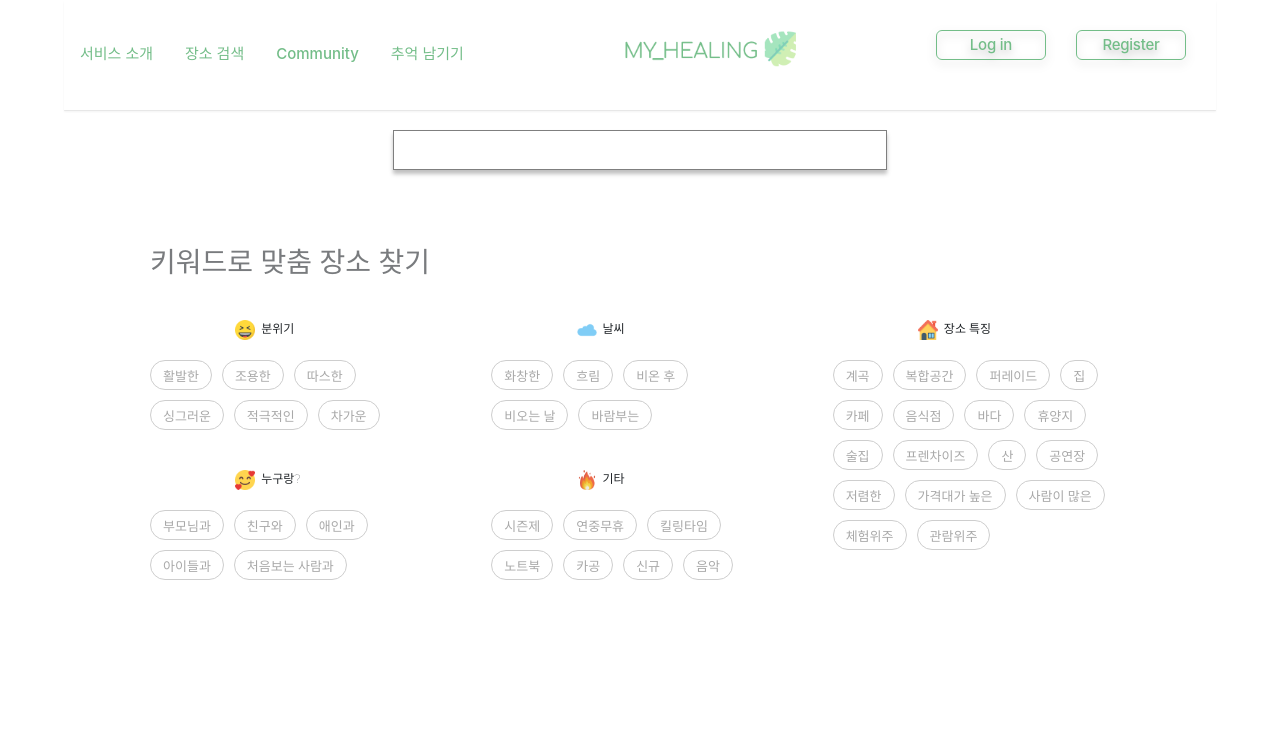
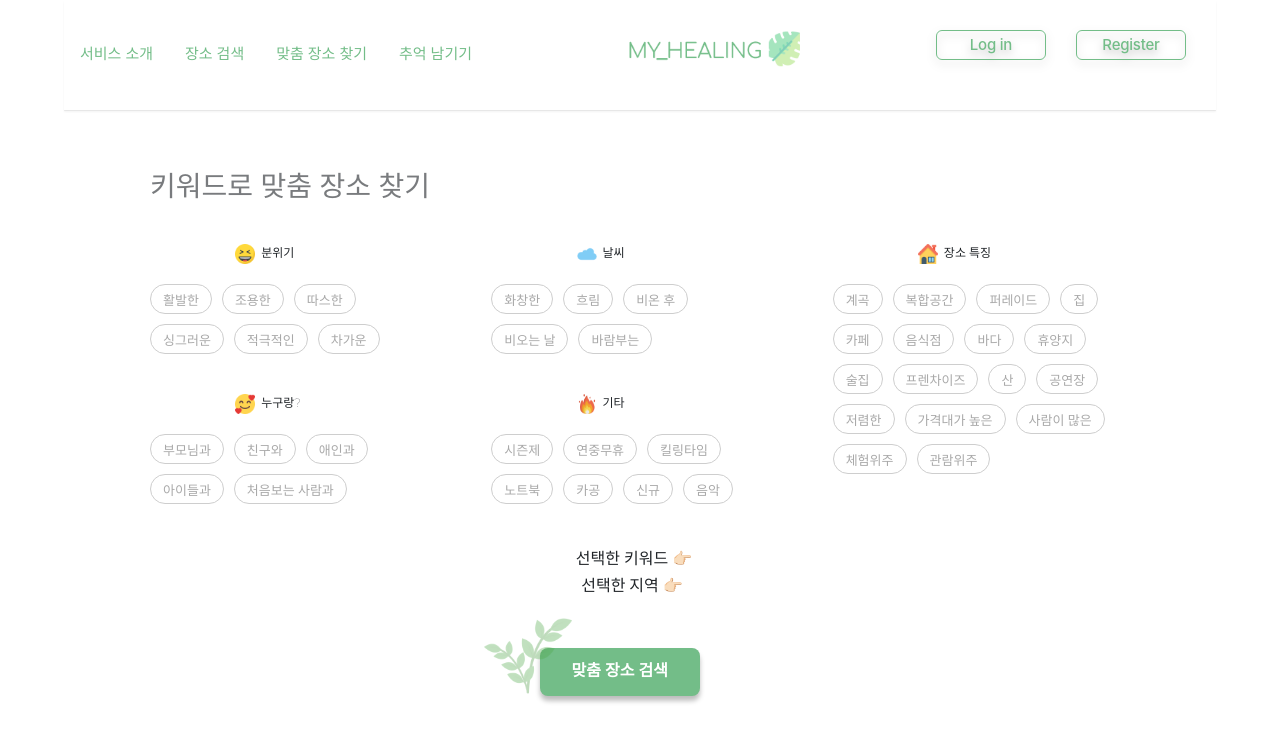
Before and after one commit to Likelion-at-SMWU-10th/MYHEALING-Client, a React (Create React App) app in the folder myhealing_client/: page /searchplace in a window 1280 px wide. Shown: the top 742 px of the page. Built offline with nearby package versions, Linux system fonts and the light colour scheme; a web font is replaced by a local one.

Commit message:
[KSM] 검색하기 화면 분리 및 UI 수정
[KSM] 검색하기 화면 분리 및 UI 수정
+ 회원가입 페이지 사진 없을 경우도 올라가도록 수정

```diff
--- a/myhealing_client/src/App.js
+++ b/myhealing_client/src/App.js
@@ -17,6 +17,7 @@ import MyPage from "./page/myPage/MyPage";
 import IntroPage from "./page/intro/IntroPage";
 import SearchPlaceByGu from "./page/map/SearchPlaceByGu";
 import Register from "./page/login/Register";
+import SearchPlaceByInput from "./page/map/SearchPlaceByInput";
 
 const apiUrl = "http://127.0.0.1:8000/";
 const App = () => {
@@ -58,6 +59,8 @@ const App = () => {
         ></Route>
         <Route path="/searchlist" element={<SearchList />}></Route>
         <Route path="/searchplacebygu" element={<SearchPlaceByGu />}></Route>
+        <Route path="/searchplacebyinput" element={<SearchPlaceByInput />}></Route>
+
       </Route>
     </Routes>
   );
--- a/myhealing_client/src/page/Menbar.js
+++ b/myhealing_client/src/page/Menbar.js
@@ -13,13 +13,13 @@ const Menubar = () => {
           </a>
         </li>
         <li className="nav-item">
-          <a className="nav-link active" href="./searchplacebygu">
+          <a className="nav-link active" href="./searchplacebyinput">
             장소 검색
           </a>
         </li>
         <li className="nav-item">
-          <a className="nav-link active" href="#">
-            Community
+          <a className="nav-link active" href="./searchplacebygu">
+            맞춤 장소 찾기
           </a>
         </li>
         <li className="nav-item">
--- a/myhealing_client/src/page/login/Register.js
+++ b/myhealing_client/src/page/login/Register.js
@@ -51,13 +51,18 @@ const Register = () => {
         const config = {
             header: { 'content-Type': 'multipart/form-data' }
         }
-        formData.append("profile_photo",selectedFile)
+        if(selectedFile) {
+            formData.append("profile_photo",selectedFile)
+        }
         formData.append("user_id",values.user_id)
         formData.append("password",values.password)
         formData.append("email",values.email)
         formData.append("nickname",values.nickname)
         formData.append("introduce",values.introduce)
 
+        for (let value of formData.values()) {
+            console.log(value);
+          }
 
         axios.post("http://127.0.0.1:8000/signup/", formData, config /*{
             user_id: user_id,
--- a/myhealing_client/src/page/map/SearchPlace.css
+++ b/myhealing_client/src/page/map/SearchPlace.css
@@ -15,7 +15,6 @@
 .chidden {
     width: 70%;
     height: 0%;
-    visibility: hidden;
 }
 
 .keywordicon {
--- a/myhealing_client/src/page/map/SearchPlace.js
+++ b/myhealing_client/src/page/map/SearchPlace.js
@@ -74,26 +74,9 @@ function SearchPlace() {
 
   return (
     <>
-      <div className={keyword ? "greensearch" : "whitesearch"}>
+      <div className="whitesearch">
 
-        <GuName text={state} >{state}</GuName>
-        <form onSubmit={() => searchFunction()}>
-          <input
-            className="input-group mb-3 topsearchbox"
-            onFocus={() => handleFocusColor("keyword")}
-            onBlur={() => handleBlurColor("keyword")}
-          ></input>
-        </form>
-        <Tags>
-          {tags.map(tag => (
-            <TagList tag={tag} key={tag}>
-              {tag}
-            </TagList>
-          ))}
-          {tagTrue ? <Reset onClick={resetTag}>x</Reset> : null}
-        </Tags>
-
-        <div className={keyword ? "container chidden" : "container"}>
+        <div className="container">
          <Inform text={"키워드로 맞춤 장소 찾기"} />
           <div className="row">
             <div className="col">
@@ -223,23 +206,22 @@ function SearchPlace() {
               </div>
             </div>
           </div>
-        </div>
 
-        <div className={keyword ? "container" : "container chidden"}>
-          <SerachSide>
-            <Title>검색 필터 설정</Title>
-            <SubTitle>모든 검색어/ 제목만 / 내용만</SubTitle>
-            <Option>[모든 검색어]</Option>
-            <Option>[제목만]</Option>
-            <Option>[내용만]</Option>
-            <img className="sampleImg" src="img/search/sampleimage.png" />
-          </SerachSide>
-          <SearchHistory onClick={() => searchFunction("동작구")}>동작구</SearchHistory>
-          <SearchHistory onClick={() => searchFunction("광화문")}>광화문</SearchHistory>
-          <SearchHistory onClick={() => searchFunction("용산구")}>용산구</SearchHistory>
-          <SearchHistory></SearchHistory>
-          <SearchHistory></SearchHistory>
-          <SearchHistory></SearchHistory>
+        <Tags>
+          <GuName>선택한 키워드 👉🏻&nbsp;&nbsp;&nbsp;</GuName>
+          {tags.map(tag => (
+            <TagList tag={tag} key={tag}>
+              {tag}
+            </TagList>
+          ))}
+          {tagTrue ? <Reset onClick={resetTag}>x</Reset> : null}
+        </Tags>
+        <GuName text={state} > 선택한 지역 👉🏻 &nbsp;&nbsp;&nbsp;{state}</GuName>
+
+          <BottomWrapper>
+            <LeafImg src={"/img/leaf.png"} />
+            <GuideBtn onClick={searchFunction}>맞춤 장소 검색</GuideBtn>
+          </BottomWrapper>
         </div>
       </div>
     </>
@@ -250,109 +232,13 @@ const GuName = styled.p`
   margin: 0 auto;
   font-family: "Montserrat";
   text-align: center;
+  margin-top: 3px;
+
+  maring-bottom: 20px;
+  vertical-align: middle;
+
 `;
 
-const SerachSide = styled.div`
-  box-sizing: border-box;
-
-  position: absolute;
-  width: 350px;
-  height: 407px;
-  left: 63px;
-  top: 172px;
-
-  background: rgba(255, 255, 255, 0.4);
-`;
-
-const Title = styled.div`
-  width: 316px;
-  height: 72px;
-
-  font-family: "Montserrat";
-  font-style: normal;
-  font-weight: 700;
-  font-size: 22px;
-  display: flex;
-  align-items: center;
-
-  color: #000000;
-  margin-left: 20px;
-
-  /* Inside auto layout */
-
-  flex: none;
-  order: 0;
-  flex-grow: 0;
-`;
-
-const SubTitle = styled.div`
-  width: 316px;
-  height: 64px;
-
-  font-family: "Montserrat";
-  font-style: normal;
-  font-weight: 500;
-  font-size: 14px;
-
-  display: flex;
-  align-items: center;
-
-  color: #000000;
-  margin-left: 20px;
-
-  flex: none;
-  order: 1;
-  flex-grow: 0;
-`;
-
-const Option = styled.button`
-  width: 265px;
-  height: 37px;
-
-  font-family: "Montserrat";
-  font-style: normal;
-  font-weight: 900;
-  font-size: 14px;
-  line-height: 25px;
-  /* or 179% */
-
-  display: flex;
-  align-items: center;
-
-  color: #000000;
-  margin-left: 20px;
-  background: rgba(255, 255, 255, 0.4);
-  border: 0px;
-
-  /* Inside auto layout */
-
-  flex: none;
-  order: 0;
-  flex-grow: 0;
-`;
-
-const SearchHistory = styled.button`
-  font-family: "Montserrat";
-  font-style: normal;
-  font-weight: 500;
-  font-size: 16px;
-  line-height: 50px;
-
-  top: 0px;
-  left: 400px;
-
-  display: flex;
-  justify-content: center;
-
-  color: #000000;
-
-  margin: 0 auto;
-  width: 470px;
-  height: 50px;
-  background: #ffffff;
-
-  border: 1px solid #e3e3e3;
-`;
 
 const Tags = styled.div`
   width: fit-content;
@@ -361,6 +247,7 @@ const Tags = styled.div`
 
   margin : 0 auto;
   flex-wrap: wrap;
+  margin-top:40px;
 `;
 
 
@@ -386,4 +273,42 @@ const Reset = styled.button`
   padding: 0.5rem;
 `;
 
+
+const BottomWrapper = styled.div`
+  margin-top:50px;
+
+  margin-bottom:70px;
+  display: flex;
+  flex-direction: row;
+  justify-content: center;
+  width: 100%;
+  height: 25%;
+`;
+
+const LeafImg = styled.img`
+  position: relative;
+  right: -2rem;
+  bottom: 2rem;
+  height: 5rem;
+  opacity: 0.7;
+  z-index: 1000;
+`;
+
+const GuideBtn = styled.button`
+  position: relative;
+  width: 10rem;
+  height: 3rem;
+  border: none;
+  border-radius: 0.5rem;
+  background-color: #73bd88;
+  font-family: "NotoSansKR";
+  font-size: 1rem;
+  font-style: normal;
+  font-weight: 600;
+  color: #ffffff;
+  box-shadow: 0 0.3rem 0.3rem 0 #bdbdbd;
+  margin-right: 8rem;
+  text-align: center;
+`;
+
 export default SearchPlace;
--- /dev/null
+++ b/myhealing_client/src/page/map/SearchPlaceByInput.js
@@ -0,0 +1,155 @@
+import React from 'react';
+import styled from "styled-components";
+import "./SearchPlace.css";
+import { useState } from "react";
+import { useNavigate, useLocation } from "react-router-dom";
+import axios from 'axios';
+
+const SearchPlaceByInput = () => {
+  const searchFunction = (value) => {
+    //event.preventDefault();
+   // navigate("/searchplacebyname");
+    navigate("/searchlist");
+
+    console.log('submit');
+    axios.get("http://127.0.0.1:8000/guide/")
+    .then(function (response) {
+         // response
+         console.log(response.data);
+    }).catch(function (error) {
+        // 오류발생시 실행
+    }).then(function() {
+        // 항상 실행
+    });
+  };
+
+    return (
+        <div className='greensearch'>
+            <div className="container">
+            <form onSubmit={() => searchFunction()}>
+                <input
+                    className="input-group mb-3 topsearchbox"
+                ></input>
+            </form>
+            <SerachSide>
+                <Title>검색 필터 설정</Title>
+                <SubTitle>모든 검색어/ 제목만 / 내용만</SubTitle>
+                <Option>[모든 검색어]</Option>
+                <Option>[제목만]</Option>
+                <Option>[내용만]</Option>
+                <img className="sampleImg" src="img/search/sampleimage.png" />
+            </SerachSide>
+            <SearchHistory onClick={() => searchFunction("동작구")}>동작구</SearchHistory>
+            <SearchHistory onClick={() => searchFunction("광화문")}>광화문</SearchHistory>
+            <SearchHistory onClick={() => searchFunction("용산구")}>용산구</SearchHistory>
+            <SearchHistory></SearchHistory>
+            <SearchHistory></SearchHistory>
+            <SearchHistory></SearchHistory>
+            </div>
+        </div>
+    );
+};
+
+const SerachSide = styled.div`
+  box-sizing: border-box;
+
+  position: absolute;
+  width: 350px;
+  height: 407px;
+  left: 63px;
+  top: 172px;
+
+  background: rgba(255, 255, 255, 0.4);
+`;
+
+const Title = styled.div`
+  width: 316px;
+  height: 72px;
+
+  font-family: "Montserrat";
+  font-style: normal;
+  font-weight: 700;
+  font-size: 22px;
+  display: flex;
+  align-items: center;
+
+  color: #000000;
+  margin-left: 20px;
+
+  /* Inside auto layout */
+
+  flex: none;
+  order: 0;
+  flex-grow: 0;
+`;
+
+const SubTitle = styled.div`
+  width: 316px;
+  height: 64px;
+
+  font-family: "Montserrat";
+  font-style: normal;
+  font-weight: 500;
+  font-size: 14px;
+
+  display: flex;
+  align-items: center;
+
+  color: #000000;
+  margin-left: 20px;
+
+  flex: none;
+  order: 1;
+  flex-grow: 0;
+`;
+
+const Option = styled.button`
+  width: 265px;
+  height: 37px;
+
+  font-family: "Montserrat";
+  font-style: normal;
+  font-weight: 900;
+  font-size: 14px;
+  line-height: 25px;
+  /* or 179% */
+
+  display: flex;
+  align-items: center;
+
+  color: #000000;
+  margin-left: 20px;
+  background: rgba(255, 255, 255, 0.4);
+  border: 0px;
+
+  /* Inside auto layout */
+
+  flex: none;
+  order: 0;
+  flex-grow: 0;
+`;
+
+const SearchHistory = styled.button`
+  font-family: "Montserrat";
+  font-style: normal;
+  font-weight: 500;
+  font-size: 16px;
+  line-height: 50px;
+
+  top: 0px;
+  left: 400px;
+
+  display: flex;
+  justify-content: center;
+
+  color: #000000;
+
+  margin: 0 auto;
+  width: 470px;
+  height: 50px;
+  background: #ffffff;
+
+  border: 1px solid #e3e3e3;
+`;
+
+export default SearchPlaceByInput;
```
